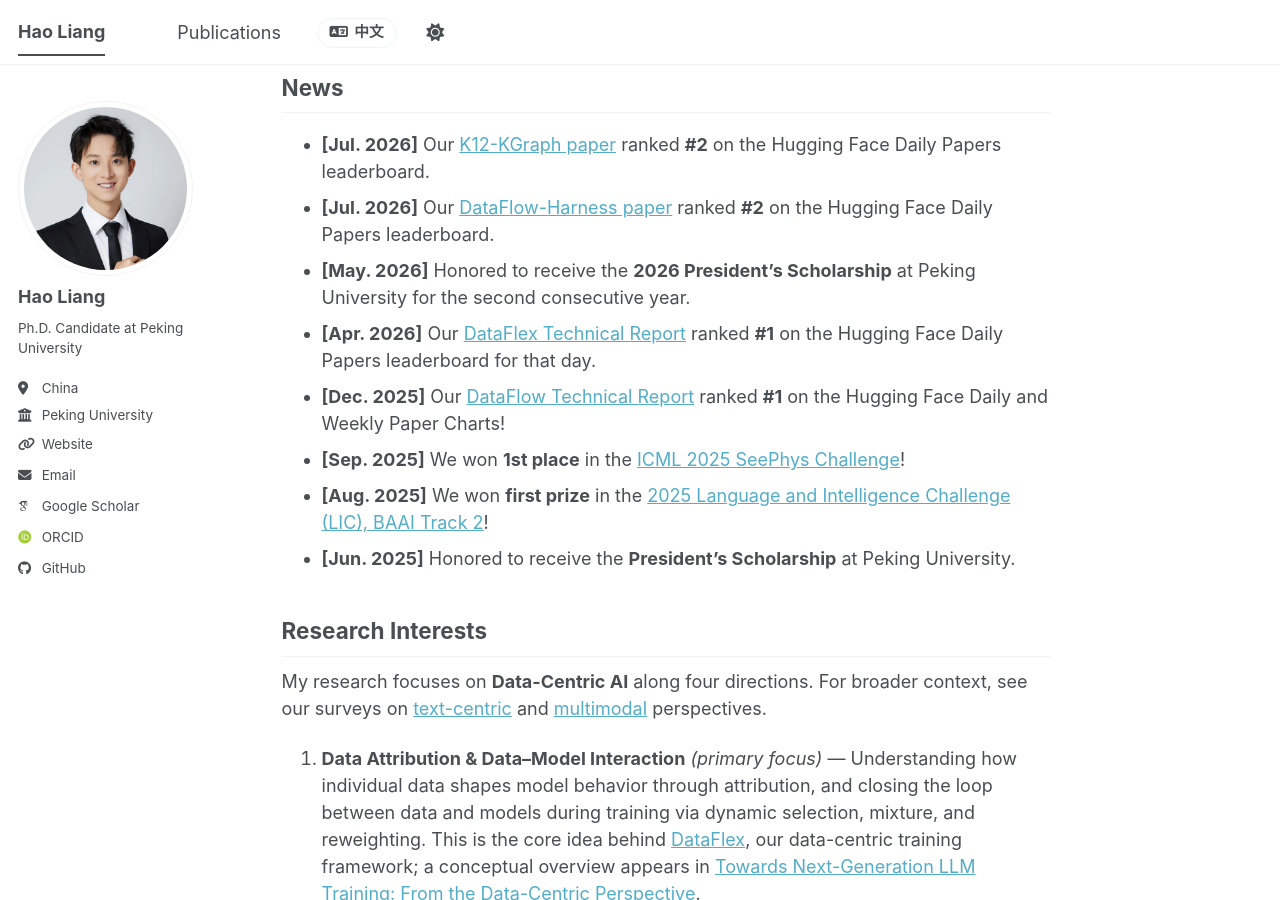
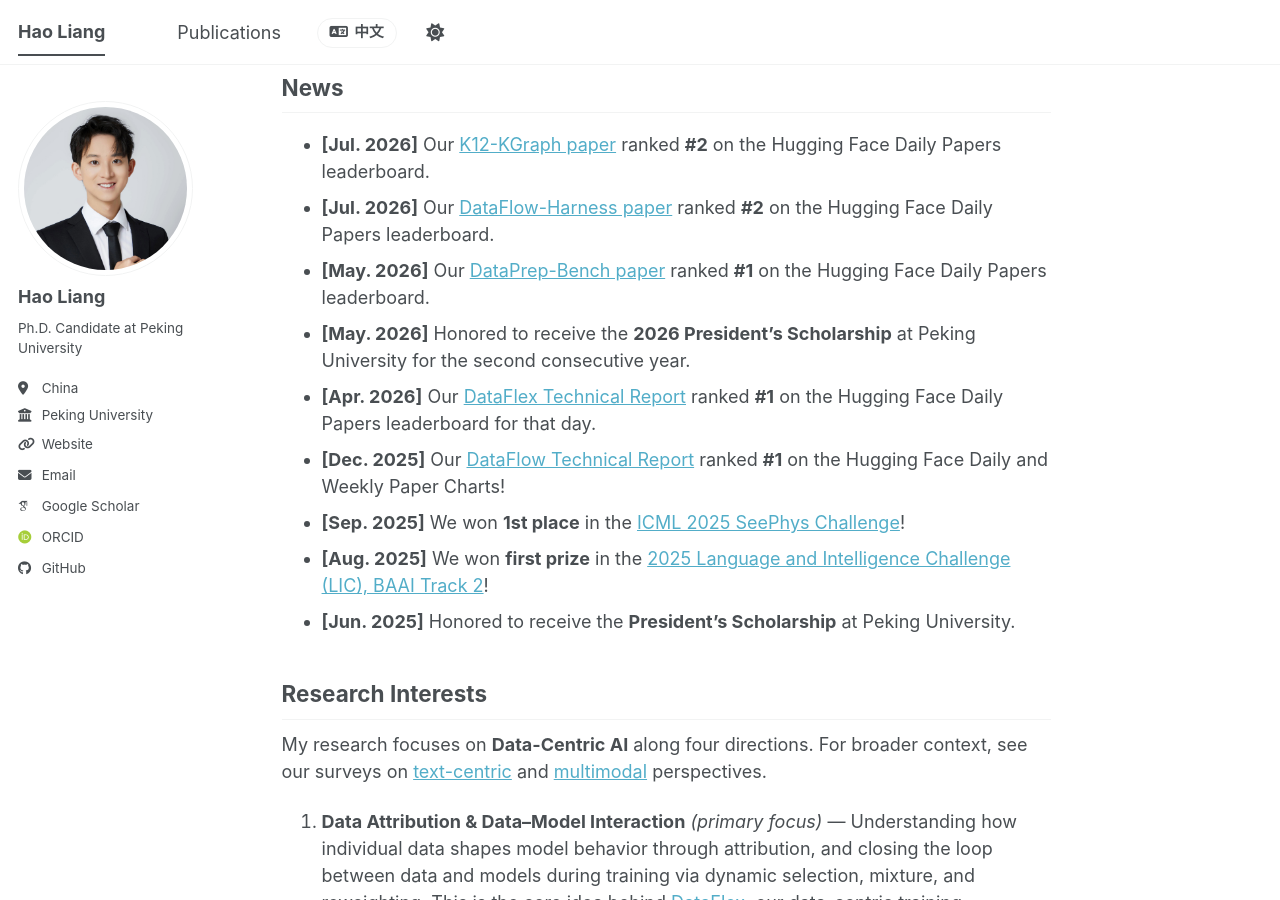
Before and after one commit to haolpku/haolpku.github.io, a Jekyll site: the page built from _pages/about.md, in a window 1280 px wide and 900 px high, scrolled down 1223 px. Built offline with Jekyll 4.4.1, drawn with Linux system fonts in a browser that asks for light colours; some web fonts are replaced; a script bundle is joined from its source files by our own code; library files that are not in the unit come from our copies.

Commit message:
Add DataPrep-Bench to homepage news

```diff
--- a/_pages/about.md
+++ b/_pages/about.md
@@ -41,6 +41,7 @@
 ## News
 - **[Jul. 2026]** Our [K12-KGraph paper](https://huggingface.co/papers/2605.09635) ranked **#2** on the Hugging Face Daily Papers leaderboard.
 - **[Jul. 2026]** Our [DataFlow-Harness paper](https://huggingface.co/papers/2607.16617) ranked **#2** on the Hugging Face Daily Papers leaderboard.
+- **[May. 2026]** Our [DataPrep-Bench paper](https://huggingface.co/papers/2607.20465) ranked **#1** on the Hugging Face Daily Papers leaderboard.
 - **[May. 2026]** Honored to receive the **2026 President's Scholarship** at Peking University for the second consecutive year.
 - **[Apr. 2026]** Our [DataFlex Technical Report](https://huggingface.co/papers/2603.26164) ranked **#1** on the Hugging Face Daily Papers leaderboard for that day.
 - **[Dec. 2025]** Our [DataFlow Technical Report](https://huggingface.co/papers/2512.16676) ranked **#1** on the Hugging Face Daily and Weekly Paper Charts!
```
Also changed, not shown: _pages/about-zh.md (+1 -0 lines).
